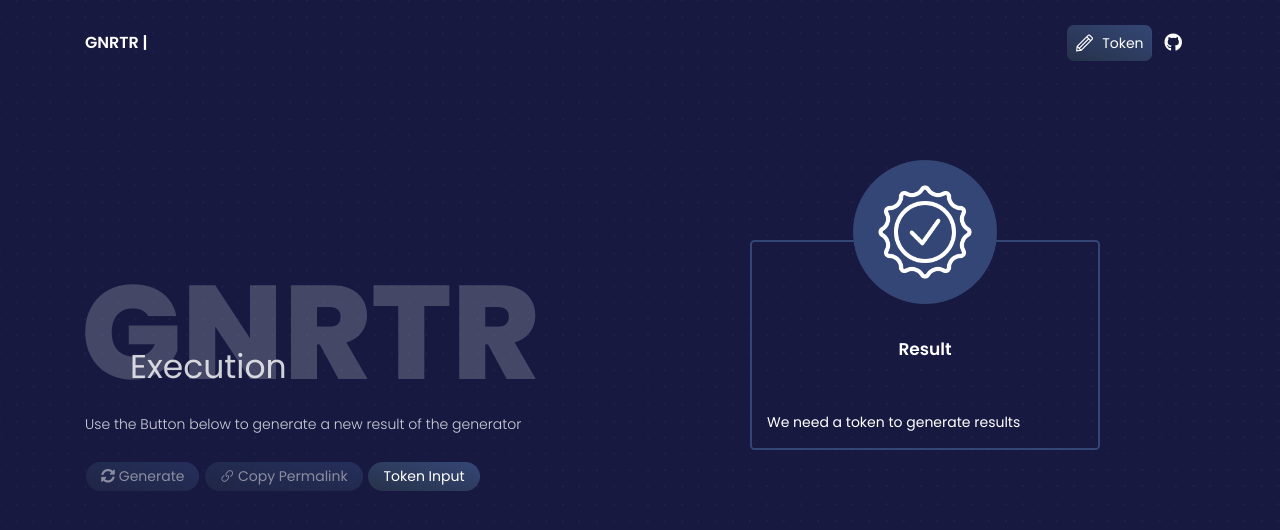
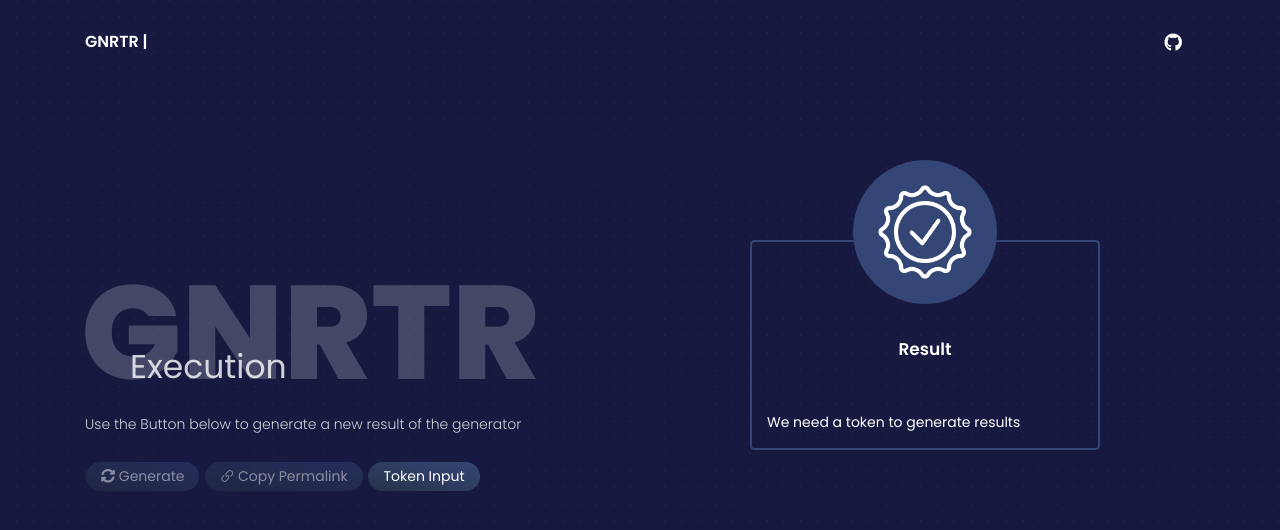
Before and after one commit to klaumann/gnrtr, a plain HTML site: page index.html in a window 1280 px wide. Drawn offline with Linux system fonts and the light colour scheme.

Commit message:
Fixed button in navbar

```diff
--- a/index.html
+++ b/index.html
@@ -59,11 +59,6 @@
           </div>
         </div>
         <ul class="navbar-nav">
-          <li class="nav-item p-0">
-            <a class="nav-link btn btn-default d-none d-lg-block">
-              <i class="tim-icons icon-pencil"></i> Token
-            </a>
-          </li>
           <li class="nav-item p-0">
               <a class="nav-link" rel="tooltip" title="See it on Github" data-placement="bottom" href="https://github.com/klaumann/gnrtr" target="_blank">
                 <i class="fab fa-github"></i>
```
